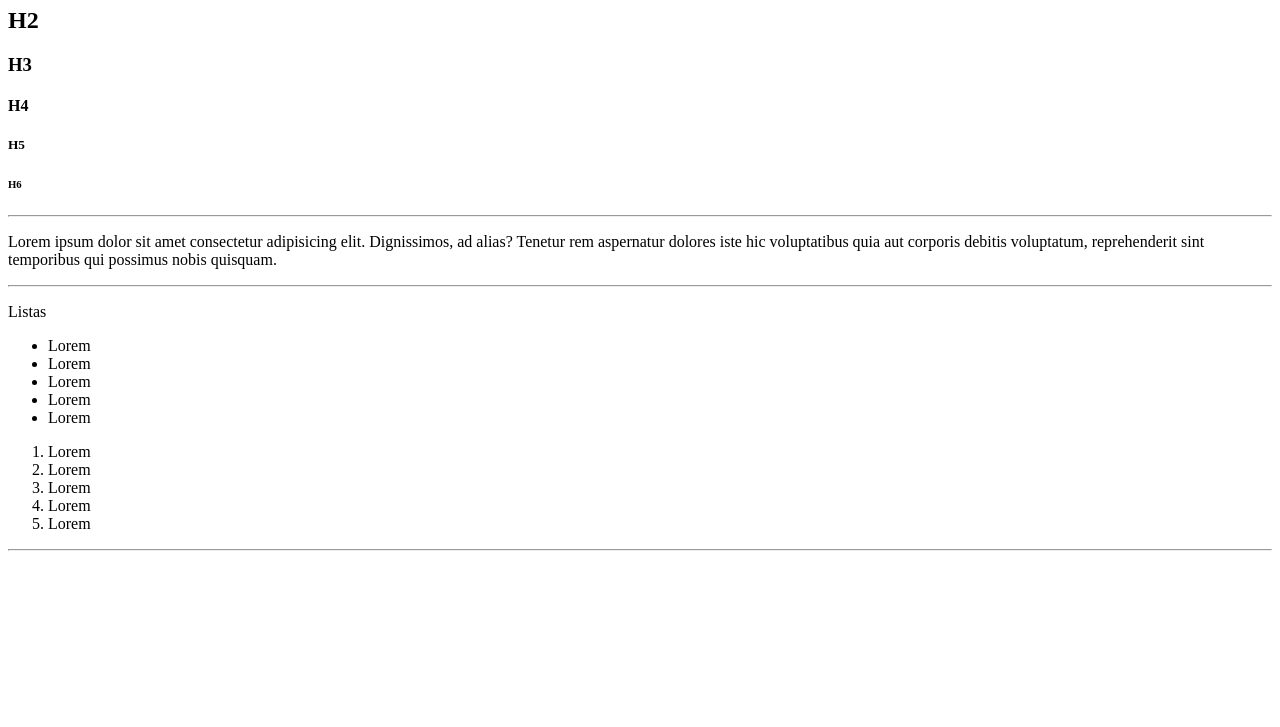
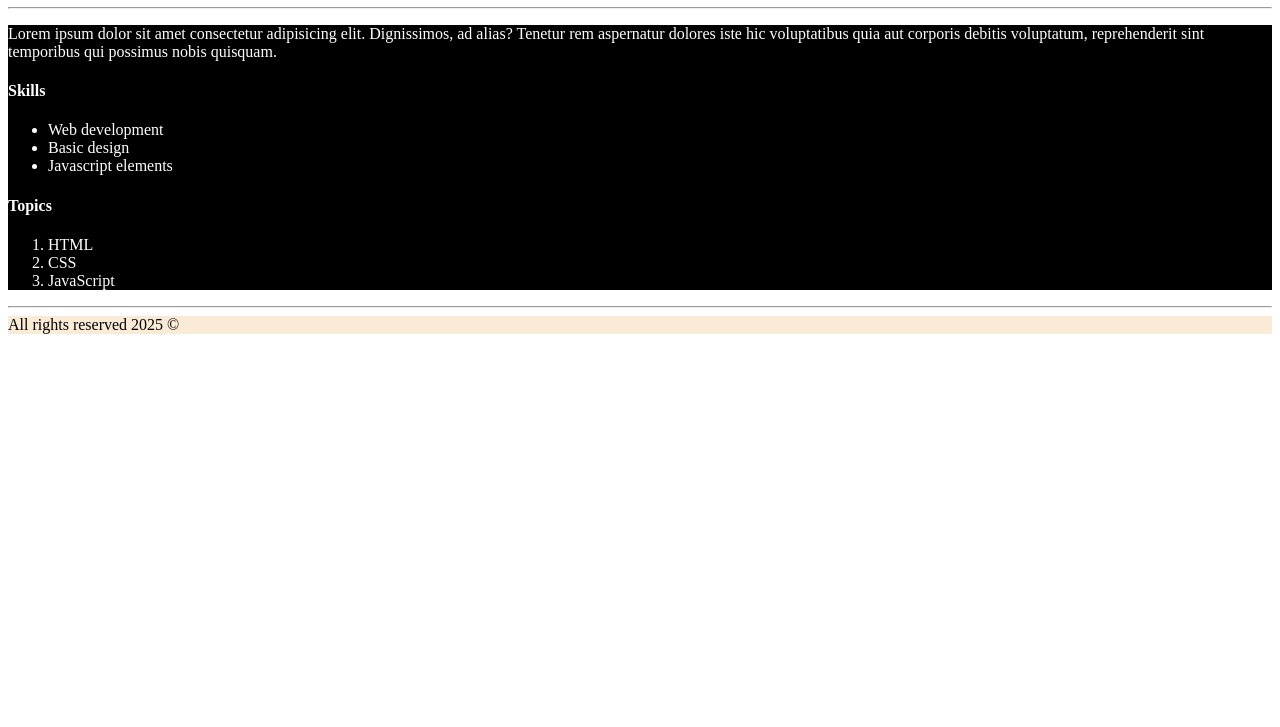
Before and after one commit to carlospadilla1/HTML-CSS-JS, a plain HTML site: page clase4/textLabels.html in a window 1280 px wide. Shown: the part 73-800 px from the top of the page. Drawn offline with Linux system fonts and the light colour scheme.

Commit message:
HTML, CSS & JS Added.
HTML re wrote with information, js alert and css styles added.

```diff
--- /dev/null
+++ b/clase4/main.js
@@ -0,0 +1 @@
+alert("Hi! How are going you?");
--- /dev/null
+++ b/clase4/style.css
@@ -0,0 +1,8 @@
+h1, footer {
+    background-color: antiquewhite;
+}
+
+.color {
+    background-color: black;
+    color: white;
+}
--- a/clase4/textLabels.html
+++ b/clase4/textLabels.html
@@ -4,37 +4,33 @@
     <meta charset="UTF-8" />
     <meta name="viewport" content="width=device-width, initial-scale=1.0" />
     <title>TextLabels</title>
+    <link rel="stylesheet" href="style.css" />
   </head>
   <body>
-    <h1>H1</h1>
-    <h2>H2</h2>
-    <h3>H3</h3>
-    <h4>H4</h4>
-    <h5>H5</h5>
-    <h6>H6</h6>
+    <h1>Udemy Course | Development</h1>
     <hr />
+    <div class="color">
       <p>
         Lorem ipsum dolor sit amet consectetur adipisicing elit. Dignissimos, ad
         alias? Tenetur rem aspernatur dolores iste hic voluptatibus quia aut
         corporis debitis voluptatum, reprehenderit sint temporibus qui possimus
         nobis quisquam.
       </p>
+      <h4>Skills</h4>
+      <ul>
+        <li>Web development</li>
+        <li>Basic design</li>
+        <li>Javascript elements</li>
+      </ul>
+      <h4>Topics</h4>
+      <ol>
+        <li>HTML</li>
+        <li>CSS</li>
+        <li>JavaScript</li>
+      </ol>
+    </div>
     <hr />
-    <p>Listas</p>
-    <ul>
-      <li>Lorem</li>
-      <li>Lorem</li>
-      <li>Lorem</li>
-      <li>Lorem</li>
-      <li>Lorem</li>
-    </ul>
-    <ol>
-      <li>Lorem</li>
-      <li>Lorem</li>
-      <li>Lorem</li>
-      <li>Lorem</li>
-      <li>Lorem</li>
-    </ol>
-    <hr />
+    <footer>All rights reserved 2025 &copy;</footer>
+    <script src="main.js"></script>
   </body>
 </html>
```
Lines whose indentation alone changed are shown as unchanged.
